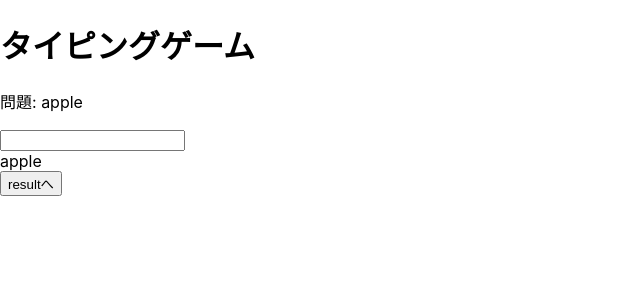
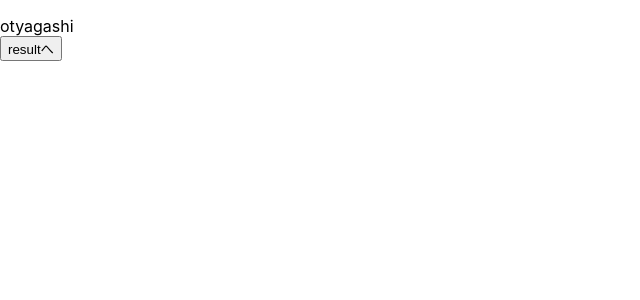
Before and after one commit to nunupy345345/100program, a React (Create React App) app: page /play in a window 1280 px wide. Shown: the top 300 px of the page, without its empty margins (0-640 px from the left). Built offline with nearby package versions, Linux system fonts and the light colour scheme.

Commit message:
<addCss1> CSSを追加しました

```diff
--- a/src/pages/play.js
+++ b/src/pages/play.js
@@ -1,9 +1,143 @@
 import {NavLink,useParams,useLocation} from "react-router-dom";
-import React, { useRef,useState, useEffect,KeyboardEvent} from 'react' ;
+import React, {useRef, useState, useEffect, KeyboardEvent} from 'react' ;
 import './play.css';
 import { keyboard } from "@testing-library/user-event/dist/keyboard";
 
-export const Play = () => {
+
+const Play = () => {
+
+  let allRoman = kanaToRoman('おちゃがし');
+  let idx1 = allRoman.length;
+  const initialListState = {
+    a : kanaToRoman('おちゃがし'),
+    i1 : allRoman.length,//取得リストの長さ
+    i2 : 0,//プレイ中の場所
+    i3 : 0,//何文字目か
+    pn : new Array(idx1).fill(0),//複数候補がある場合のリスト
+    tp : '',//複数候補がある場合の保存用
+    iSt : true,//falseでゲーム終了
+  };
+  const [list, setList] = useState(initialListState);
+
+  const judgement = (event,list) => {
+
+    let allRoman = list.a;
+    let idx1 = list.i1;
+    let idx2 = list.i2;
+    let idx3 = list.i3;
+    let pattern = list.pn;
+    let temp = list.tp;
+    let isStart = list.iSt;
+    let key = event.key;//キーの取得
+    console.log(key);
+    temp += key;
+    if (key === allRoman[idx2][pattern[idx2]][idx3]){//候補の０番目に合致した時の処理
+      if (idx3 < allRoman[idx2][pattern[idx2]].length - 1){
+        idx3 += 1;
+        console.log('ohayo')
+      } else if (idx2 < idx1 - 1){
+        idx2 += 1;
+        idx3 = 0;//次の項に移るため初期化
+        temp = '';//次の項に移るため初期化
+        console.log('hey')
+      } else {
+        idx3 = 0;//次の項に移るため初期化
+        temp = '';//次の項に移るため初期化
+        isStart = false;
+        console.log('henta')
+      }
+    } else if (allRoman[idx2].length > 1) {//候補に合致しないとき別の候補があれば参照
+      let reg = new RegExp('^' + temp);
+      console.log('peach')
+      for (let i = 0; i < allRoman[idx2].length; i++) {
+        if (!!allRoman[idx2][i].match(reg)) {
+          pattern[idx2] = i;//合致した時パターン変更
+          break;
+        }
+      }
+    };
+    const newList = {
+      a : allRoman,
+      i1 : idx1,//取得リストの長さ
+      i2 : idx2,//プレイ中の場所
+      i3 : idx3,//何文字目か
+      pn : pattern,//複数候補がある場合のリスト
+      tp : temp,//複数候補がある場合の保存用
+      iSt : isStart,//falseでゲーム終了
+    };
+    console.log(newList);
+    setList(newList);
+    console.log(list);
+  };
+
+  /*
+  const [typedText, setTypedText] = useState('');
+  const [currentKana, setCurrentKana] = useState('おちゃ'); // テスト用のかな文字
+  //const [allRoman, setAllRoman] = useState([]); // ローマ字のリスト
+  const [currentIndex, setCurrentIndex] = useState(0); // インデックスの管理
+
+  useEffect(() => {
+    // かな文字をローマ字に変換
+    setAllRoman(kanaToRoman(currentKana));
+  }, [currentKana]);
+  */
+
+  //ページを変えても値を受け渡すやつ
+  const search = useLocation().search;
+  const query2 = new URLSearchParams(search);
+
+  //クリックして別の場所に移るためのもの
+  const handleClick2 = () => {
+    window.location.href = "/result";
+  }
+  const handleKeyDown = (event) => {
+    judgement(event,list);
+  }
+
+  useEffect(() => {
+    document.addEventListener('keydown', handleKeyDown);
+    return () => {
+      document.removeEventListener('keydown',handleKeyDown);
+    };
+  },[list]);
+
+  return(
+    <div className="StyleSheet.container" onKeyDown={handleKeyDown} tabIndex={0}>
+      <div dangerouslySetInnerHTML={{__html: colorTyped(list)}}/>
+      <button onClick={() => {handleClick2()}} id="hai">resultへ</button>
+    </div>
+  );
+}
+
+const colorTyped = (list) => {
+  let allRoman = list.a;
+  let idx1 = list.i1;
+  let idx2 = list.i2;
+  let idx3 = list.i3;
+  let pattern = list.pn;
+
+  let html = '<div><span style="color:red">';
+  if (idx2 > 0) {
+    for (let i = 0; i < idx2; i++){//成功箇所の色付け
+      html += allRoman[i][pattern[i]];
+    }
+  }
+  if (idx3 > 0) {
+    for (let i = 0; i < idx3; i++){
+      html += allRoman[idx2][pattern[idx2]][i];
+    }
+  }
+  html += '</span><span>';
+  for (let i = idx3; i < allRoman[idx2][pattern[idx2]].length; i++){
+    html += allRoman[idx2][pattern[idx2]][i];
+  }
+  for (let i = idx2 + 1; i < idx1; i++){
+    html += allRoman[i][pattern[i]];
+  }
+  html += '</span></div>';
+  console.log(html);
+  return html;
+}
 
 //日本語からローマ字へ変更する
 function kanaToRoman(kana) {
@@ -44,8 +178,8 @@ export const Play = () => {
   const romanMap = { //対応表
     'あ': ['a'], 'い': ['i', 'yi'], 'う': ['u', 'wu'], 'え': ['e'], 'お': ['o'],
     'か': ['ka', 'ca'], 'き': ['ki'], 'く': ['ku', 'cu', 'qu'], 'け': ['ke'], 'こ': ['ko', 'co'],
-      'さ': ['sa'], 'し': ['si', 'shi', 'ci'], 'す': ['su'], 'せ': ['se', 'ce'], 'そ': ['so'],
-      'た': ['ta'], 'ち': ['ti', 'chi'], 'つ': ['tu', 'tsu'], 'て': ['te'], 'と': ['to'],
+    'さ': ['sa'], 'し': ['shi', 'si', 'ci'], 'す': ['su'], 'せ': ['se', 'ce'], 'そ': ['so'],
+    'た': ['ta'], 'ち': ['chi', 'ti'], 'つ': ['tu', 'tsu'], 'て': ['te'], 'と': ['to'],
     'な': ['na'], 'に': ['ni'], 'ぬ': ['nu'], 'ね': ['ne'], 'の': ['no'],
     'は': ['ha'], 'ひ': ['hi'], 'ふ': ['fu', 'hu'], 'へ': ['he'], 'ほ': ['ho'],
     'ま': ['ma'], 'み': ['mi'], 'む': ['mu'], 'め': ['me'], 'も': ['mo'],
@@ -62,7 +196,7 @@ export const Play = () => {
     'くぁ': ['qa', 'qwa'], 'くぃ': ['qi', 'qwi'], 'くぇ': ['qe', 'qwe'], 'くぉ': ['qo', 'qwo'], 'くゃ': ['qya'], 'くゅ': ['qyu'], 'くょ': ['qyo'],
     'しゃ': ['sya', 'sha'], 'しぃ': ['syi'], 'しゅ': ['syu', 'shu'], 'しぇ': ['sye', 'she'], 'しょ': ['syo', 'sho'],
     'つぁ': ['tsa'], 'つぃ': ['tsi'], 'つぇ': ['tse'], 'つぉ': ['tso'],
-      'ちゃ': ['tya', 'cha'], 'ちぃ': ['tyi'], 'ちゅ': ['tyu', 'chu'], 'ちぇ': ['tye', 'che'], 'ちょ': ['tyo', 'cho'],
+    'ちゃ': ['tya', 'cha'], 'ちぃ': ['tyi'], 'ちゅ': ['chu', 'tyu'], 'ちぇ': ['tye', 'che'], 'ちょ': ['tyo', 'cho'],
     'てゃ': ['tha'], 'てぃ': ['thi'], 'てゅ': ['thu'], 'てぇ': ['the'], 'てょ': ['tho'],
     'とぁ': ['twa'], 'とぃ': ['twi'], 'とぅ': ['twu'], 'とぇ': ['twe'], 'とぉ': ['two'],
     'ひゃ': ['hya'], 'ひぃ': ['hyi'], 'ひゅ': ['hyu'], 'ひぇ': ['hye'], 'ひょ': ['hyo'],
@@ -88,7 +222,7 @@ export const Play = () => {
     let next = romanMap[AllStr.slice(0, 1)]; //次の文字のローマ字
     if (!romanMap[firstStr]){
       roman = [...firstStr]; //ローマ字はそのまま
-      }else if (firstStr == 'っ') { //小い「つ」の場合
+    }else if (firstStr === 'っ') { //小い「つ」の場合
       if (!AllStr || AllStr.match(/^[,.]/) || !next || next[0].match(/^[aiueon]/)) {//後ろの文字により省略できない
         roman = [...romanMap[firstStr]];
       } else { //省略できる
@@ -109,7 +243,7 @@ export const Play = () => {
       if (isSmallChar()) { //後ろが小さい文字の時
         firstStr += cutting();
         SmallChar(firstStr);
-        } else if (firstStr == 'ん') { //n一つで完了させない処理（省略禁止）
+      } else if (firstStr === 'ん') { //n一つで完了させない処理（省略禁止）
         if (!AllStr) {
           roman.pop();
         } else {
@@ -127,159 +261,4 @@ export const Play = () => {
 }
 
 
-
-
-
-  function Alljudgement(AllRoman){
-    let idx1 = AllRoman.length;//取得リストの長さ
-    let idx2 = 0;//プレイ中の場所
-    let idx3 = 0;//何文字目か
-    let pattern = new Array(AllRoman.length).fill(0);
-    let temp = '';
-    let isStart = true;
-
-    while(isStart){
-      judgement();
-      let innerHTML = colorTyped();
-      //TODO表示用関数を作って埋め込む
-      console.log(innerHTML)
-      return(
-        <div className={StyleSheet.container}>
-          <h1>タイピングゲーム</h1>
-          <input type="text" />
-          <div>{innerHTML}</div>
-        <button onClick={() => {handleClick2()}} id="hai">resultへ</button>
-      </div>
-      );
-    }
-
-    function judgement(){
-      document.addEventListener('keydown',(event)=>{
-        let key = event.key;//キーの取得
-        temp += key;
-        if (key == AllRoman[idx2][pattern[idx2]][idx3]){//候補の０番目に合致した時の処理
-          if (idx3 < AllRoman[idx2][pattern[idx2]].length - 1){
-            idx3 += 1;
-          } else if (idx2 < idx1 - 1){
-            idx2 += 1;
-            idx3 = 0;
-            temp = '';
-          } else {
-            isStart = false;
-          }
-        } else if (AllRoman[idx2].length > 1) {//候補に合致しないとき別の候補があれば参照
-          let reg = new RegExp('^' + temp);
-          for (let i = 0; i < AllRoman[idx2].length; i++) {
-            if (!!AllRoman[idx2][i].match(reg)) {
-              pattern[idx2] = i;//合致した時パターン変更
-              break;
-            }
-          }
-        }
-      });
-    }
-
-    function colorTyped(){
-      let html = '<div><span style="color:red">';
-      for (let i = 0; i < idx2; i++){//成功箇所の色付け
-        html += AllRoman[i][pattern[i]];
-      }
-      for (let i = 0; i <= idx3; i++){
-        html += AllRoman[idx2][pattern[idx2]][i];
-      }
-      html += '</span><span>';
-      for (let i = AllRoman[idx2][pattern[idx2]].length + 1; i < AllRoman[idx2][pattern[idx2]].length; i++){
-        html += AllRoman[idx2][pattern[idx2]][i];
-      }
-      for (let i = idx2 + 1; i < idx1; i++){
-        html += AllRoman[i][pattern[i]];
-      }
-      html += '</span></div>';
-      return html;
-    }
-  }
-
-
-
-  //ページを変えても値を受け渡すやつ
-  const search = useLocation().search;
-
-  const query2 = new URLSearchParams(search);
-
-
-  //クリックして別の場所に移るためのもの
-  const handleClick2 = () => {
-    window.location.href = "/result";
-  }
-
-
-const words = ["apple", "banana", "cherry", "grape", "orange", "strawberry", "watermelon", "pineapple", "blueberry", "raspberry"];
-const totalQuestions = 10;
-
-
-  const [currentWordIndex, setCurrentWordIndex] = useState(0); //現在の問題のインデックス
-  const [currentInput, setCurrentInput] = useState(''); //現在の入力
-  const [currentWord, setCurrentWord] = useState(words[currentWordIndex]);//現在の問題
-  const [inputStatus, setInputStatus] = useState([]);//各文字のステータス(あってるか、間違ってるか、入力されたか)
-  const [currentTextIndex,setcurrentTextIndex] = useState(0); //現在の文字が何番目かを出力させる
-  //問題が変わるたびに実行されるもの
-  useEffect(() => {
-    setCurrentWord(words[currentWordIndex]); //問題を更新
-    setCurrentInput(''); //入力を空にしなおす
-    setInputStatus([]);  //入力されているステータス(あってるか、間違っているかを判別)
-  }, [currentWordIndex]);
-
-  //入力が変更されたときに呼ばれる関数
-  const handleInputChange = (e) => {
-    const inputValue = e.target.value;
-    setCurrentInput(inputValue); //現在の入力を更新する
-
-
-    //新しく入力された文字のステータスをリストとして管理する
-    const newInputStatus = [];
-    for (let i = 0; i < inputValue.length; i++) {
-      if (inputValue[i] === currentWord[i]) {
-        newInputStatus.push('correct'); //正しくする
-      } else {
-        newInputStatus.push('incorrect');//間違った文字にする
-      }
-    }
-    setInputStatus(newInputStatus); //入力ステータスを更新する(増やす)
-  };
-
-  const handleInputEnter = (e) => {
-    if (e.key === 'Enter') {
-      if (currentInput === currentWord) {
-        if (currentWordIndex < totalQuestions - 1) {
-          setCurrentWordIndex(currentWordIndex + 1);
-        } else {
-          alert('ゲーム終了！お疲れさまでした！');
-        }
-      }
-    }
-  };
-
-  return(
-    <div>
-    <h1>タイピングゲーム</h1>
-    <p>問題: {currentWord}</p>
-    <input
-      type="text"
-      value={currentInput}
-      onChange={handleInputChange}
-      onKeyDown={handleInputEnter}
-    />
-    <div>
-      {currentWord.split('').map((letter, index) => (
-        <span
-          key={index}
-          className={`letter ${inputStatus[index]}`} // 修正
-        >
-          {letter}
-        </span>
-      ))}
-    </div>
-    <button onClick={() => {handleClick2()}} id="hai">resultへ</button>
-  </div>
-  );
-}
+export {kanaToRoman, Play};
--- a/src/pages/result.js
+++ b/src/pages/result.js
@@ -13,6 +13,10 @@ export const Result = () => {
   const handleClick3 = () => {
     window.location.href = "/start";
   }
+  //クリックして別の場所に移るためのもの
+  const handleClick4 = () => {
+    window.location.href = "/start";
+  }
 
   return(
     <div>
--- /dev/null
+++ b/src/pages/words.js
@@ -0,0 +1 @@
+const word_list = ['お茶'];
```
Also changed, not shown: src/pages/play.css (+7 -0 lines), src/pages/start.css (+20 -8 lines), src/pages/start.js (+9 -4 lines), src/images/header.png (added), src/images/title.jpg (added), src/pages/coupon.css (added), src/pages/coupon.js (added). Lines whose indentation alone changed are shown as unchanged.
